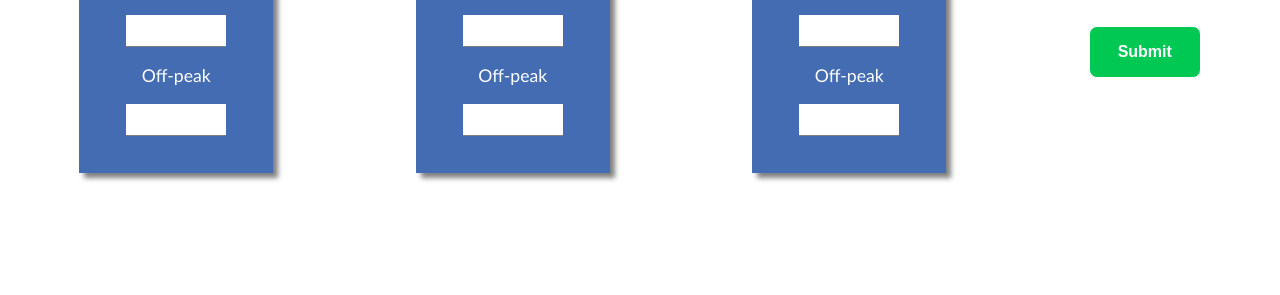
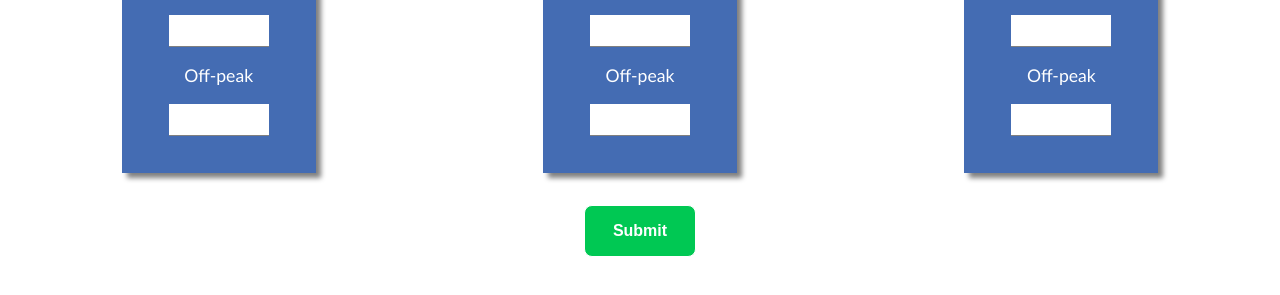
Before and after one commit to briankabiro/Nauli, a website: page public/add.html in a window 1280 px wide. Shown: the part 311-606 px from the top of the page. Drawn offline with nearby package versions, Linux system fonts and the light colour scheme; no server answers.

Commit message:
fixed button centering

```diff
--- a/public/add.css
+++ b/public/add.css
@@ -92,10 +92,13 @@
 	background-color:#00c853;
 	color:white;
 	border:0.1em solid white;
-	align-self: center;
 	border-radius:0.5em;
 }
-
+.button-span{
+	display: flex;
+	flex-direction: row nowrap;
+	justify-content: center;
+}
 
 @media only screen and (min-width:768px){
 	.home-link{
@@ -177,5 +180,11 @@
 		font-weight:bold;
 		font-size:1em;
 		border-radius:0.5em;
+		align-self: center;
+	}
+	.button-span{
+		display: flex;
+		flex-direction: row nowrap;
+		justify-content: center;
 	}
 }
--- a/public/add.html
+++ b/public/add.html
@@ -44,8 +44,10 @@
 					<label>Off-peak</label><br/>
 					<input id="matatu-offpeak" type="text" name="Offpeak" required pattern = "\b([1-3]*[0-9]{1}[0])\b">
 				</div>
+			</div>
+			<span class="button-span">
 				<button type="submit" class="submit-button">Submit</button>
-			</div>
+			</span>
 		</form>
 	</div>
 	<script src="https://ajax.googleapis.com/ajax/libs/jquery/3.2.1/jquery.min.js"></script>
--- a/public/index.js
+++ b/public/index.js
@@ -36,7 +36,7 @@ socket.on('data', function(data){
 })
 
 socket.on('none',function(){
-	$("#results").html("<div><p>Unfortunately, we don't have that route in our system. Add it by clicking 'Add a route at the top of the page'"</p></div>")
+	$("#results").html("<div><p>Unfortunately, we don't have that route in our system. Add it by clicking 'Add a route at the top of the page'</p></div>")
 	$("#results div").css({
 		"background-color":"#B33A3A",
 		"margin-top":"0.5em"
```
